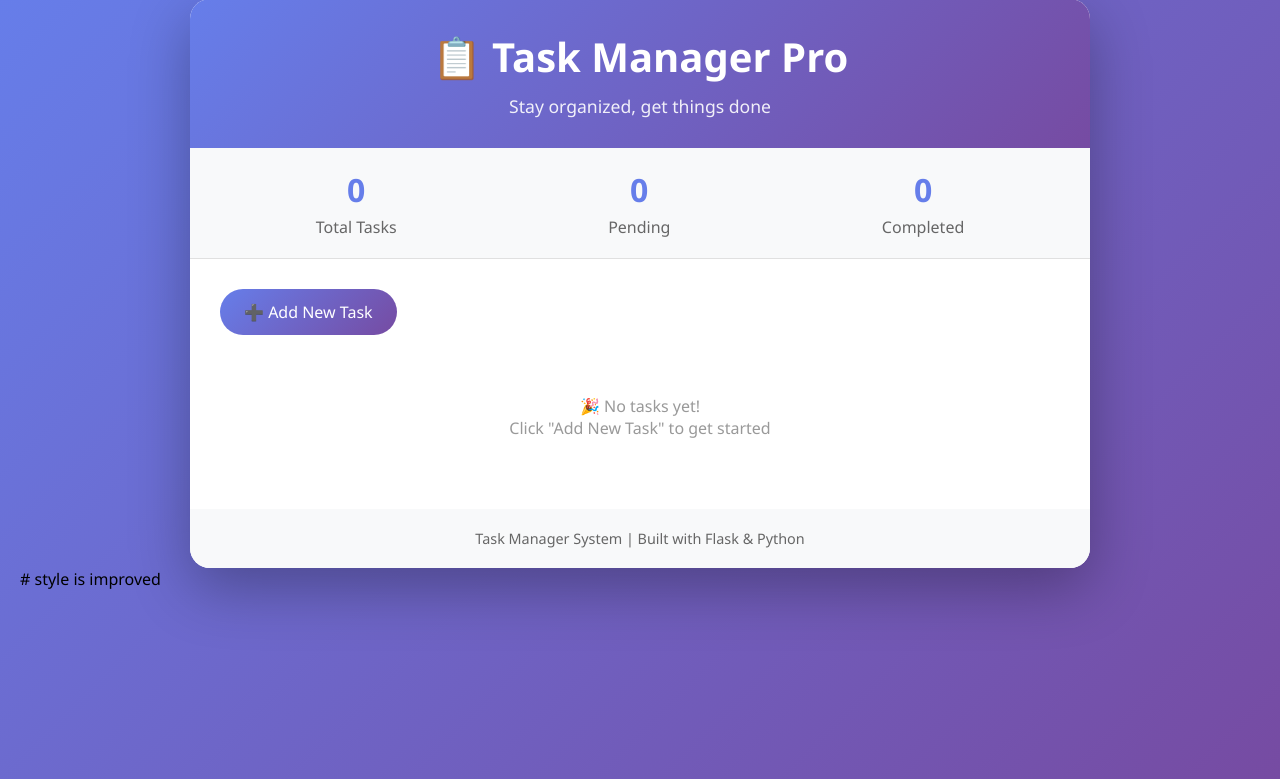
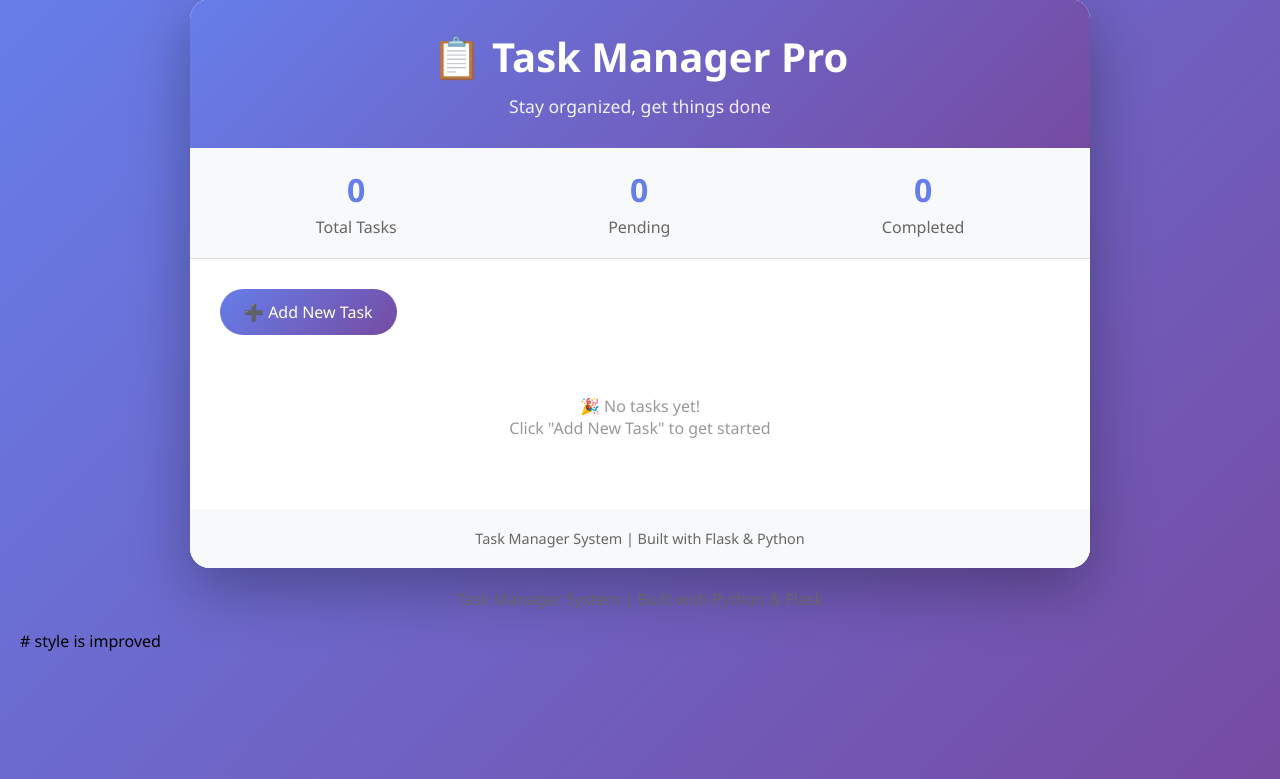
Before and after one commit to shadowMomina/task_manager_project, a Flask app: page / in a window 1280 px wide. Shown: the part 21-800 px from the top of the page. Run offline with Flask 3, Linux system fonts and the light colour scheme.

Commit message:
Add footer to web interface

```diff
--- a/src/templates/index.html
+++ b/src/templates/index.html
@@ -11,6 +11,7 @@
             padding: 0;
             box-sizing: border-box;
         }
+
 
         body {
             font-family: 'Segoe UI', Tahoma, Geneva, Verdana, sans-serif;
@@ -263,6 +264,9 @@
             <p>Task Manager System | Built with Flask & Python</p>
         </div>
     </div>
+    <footer style="text-align: center; padding: 20px; color: #666;">
+        <p>Task Manager System | Built with Python & Flask</p>
+    </footer>
 </body>
 
 </html>
```
